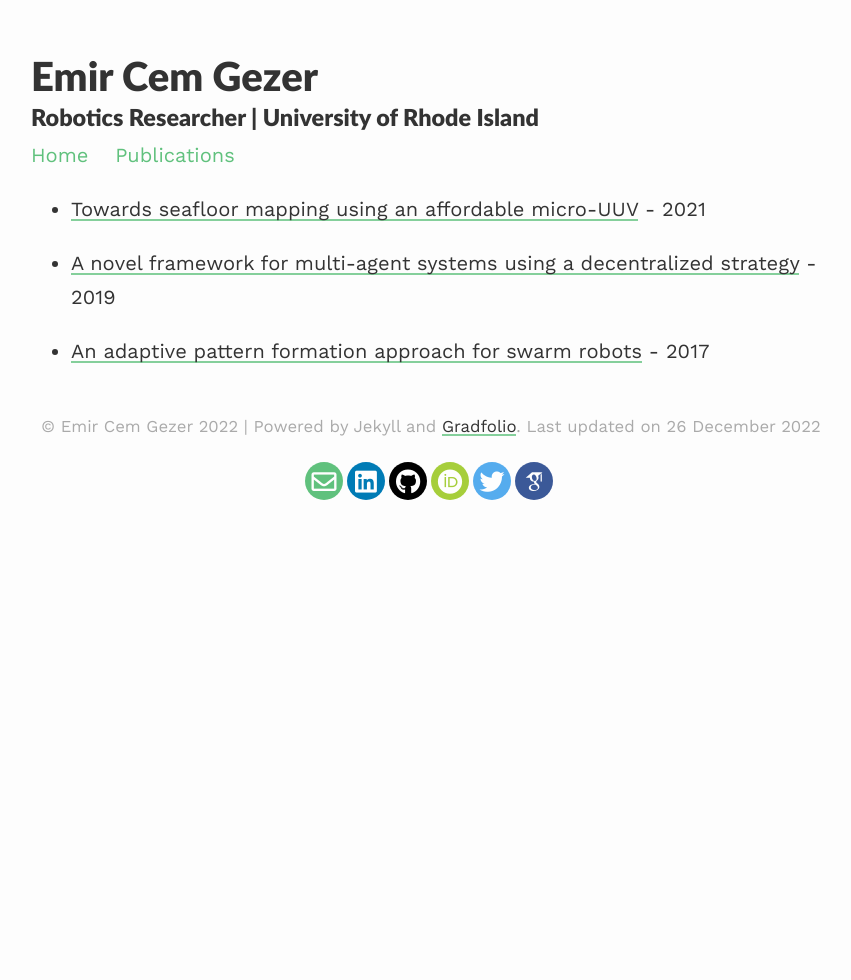
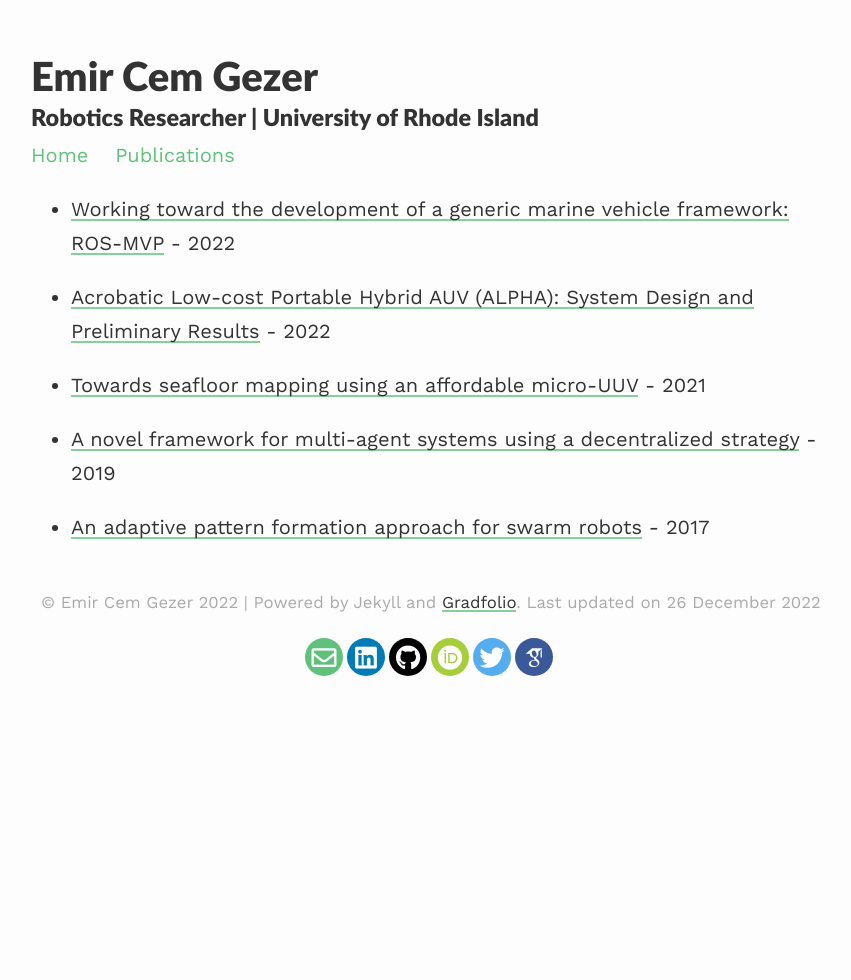
Before and after one commit to incebellipipo/incebellipipo.github.io, a Jekyll site: the page built from _pages/publications.md, in a window 1280 px wide. Shown: the whole page, without its empty margins (209-1060 px from the left). Built offline with Jekyll 4.4.1, drawn with Linux system fonts in a browser that asks for light colours; nearby versions of some CDN libraries; some web fonts are replaced.

Commit message:
feat: add new publications

```diff
--- a/_pages/publications.md
+++ b/_pages/publications.md
@@ -4,6 +4,10 @@ permalink: /publications/
 published: true
 ---
 
+- [Working toward the development of a generic marine vehicle framework: ROS-MVP](https://doi.org/10.1109/OCEANS47191.2022.9977346) - 2022
+
+- [Acrobatic Low-cost Portable Hybrid AUV (ALPHA): System Design and Preliminary Results](https://doi.org/10.1109/OCEANS47191.2022.9977113) - 2022
+
 - [Towards seafloor mapping using an affordable micro-UUV](https://doi.org/10.23919/OCEANS44145.2021.9705887) - 2021
 
 - [A novel framework for multi-agent systems using a decentralized strategy](https://doi.org/10.1017/S0263574718001261) - 2019
```
